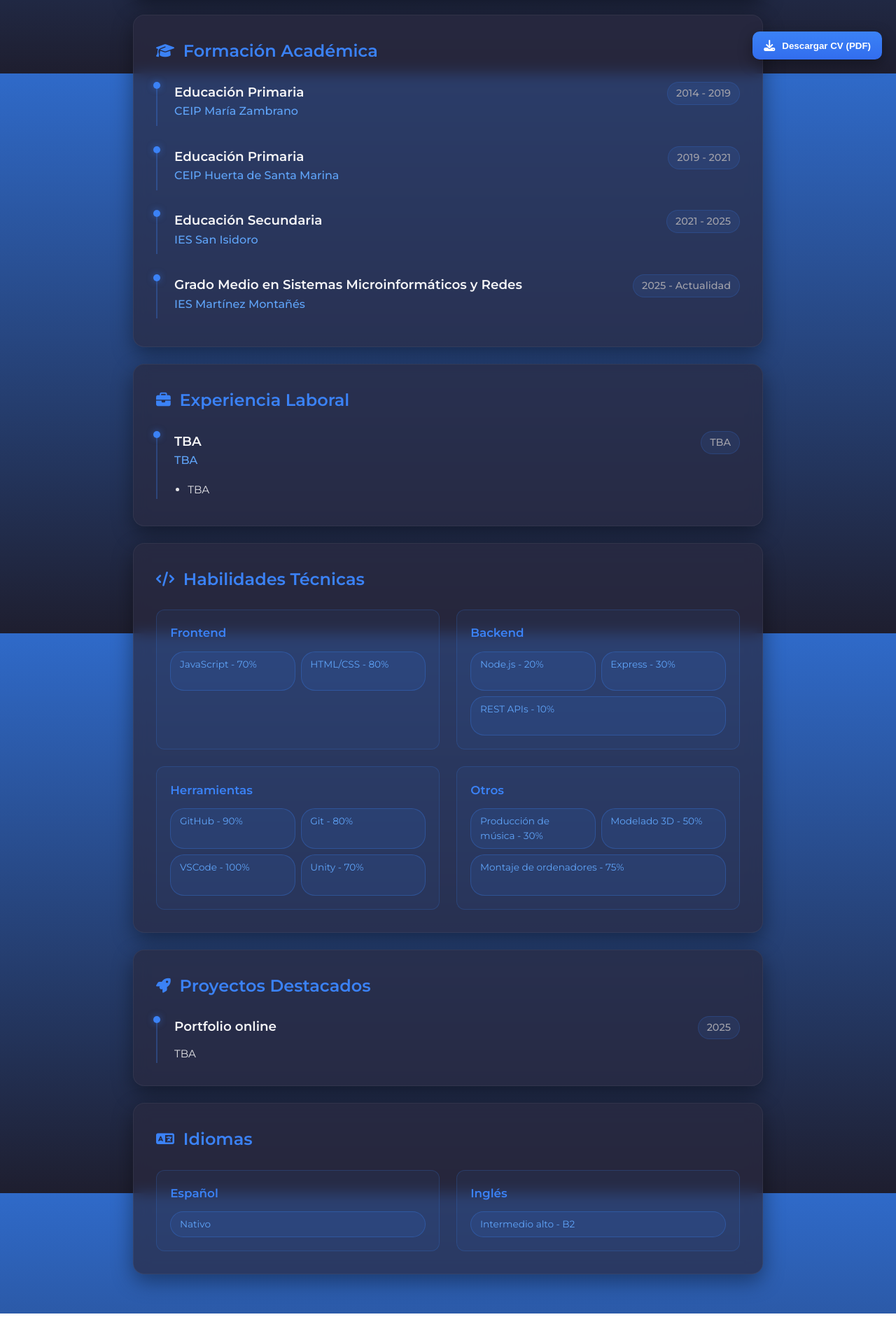
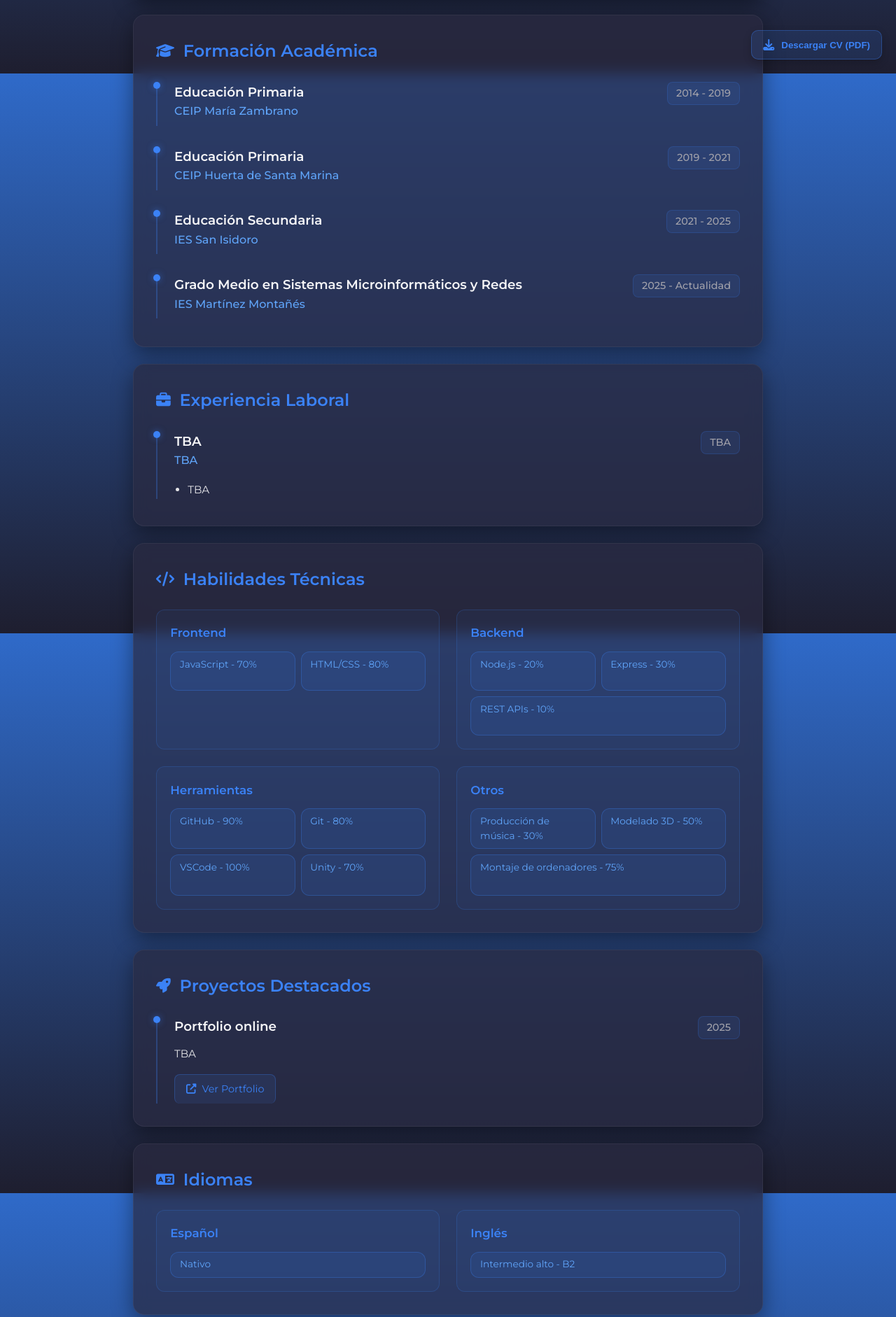
Before and after one commit to xWalfie-SMR/xWalfie-SMR.github.io, a plain HTML site: page cvs/index.html in a window 1280 px wide. Shown: the part 695-2577 px from the top of the page at 70% size. Drawn offline with Linux system fonts and the light colour scheme.

Commit message:
CV styling

```diff
--- a/cvs/index.html
+++ b/cvs/index.html
@@ -33,8 +33,15 @@
         box-sizing: border-box;
       }
 
-      html {
-        scroll-behavior: smooth;
+      /* No scrollbar */
+      body::-webkit-scrollbar {
+        display: none;
+      }
+
+      @supports (scrollbar-width: none) {
+        html {
+          scrollbar-width: none;
+        }
       }
 
       body {
@@ -44,6 +51,8 @@
         color: var(--text-primary);
         line-height: 1.6;
         padding: 2rem 1rem;
+        overflow-x: hidden;
+        overflow-y: auto;
       }
 
       .cv-container {
@@ -76,6 +85,12 @@
         border: 1px solid rgba(255, 255, 255, 0.05);
         position: relative;
         overflow: hidden;
+        transition: transform 0.3s ease, box-shadow 0.3s ease;
+      }
+
+      .cv-header:hover {
+        transform: translateY(-4px) scale(1.02);
+        box-shadow: 0 15px 35px rgba(0, 0, 0, 0.5);
       }
 
       .cv-header::before {
@@ -168,6 +183,7 @@
         border: 1px solid rgba(59, 130, 246, 0.2);
         position: relative;
         overflow: hidden;
+        transition: all 0.3s ease;
       }
 
       .terminal-banner::before {
@@ -196,6 +212,11 @@
         }
       }
 
+      .terminal-banner:hover {
+        box-shadow: 0 15px 35px rgba(0, 0, 0, 0.5);
+        transform: scale(1.02);
+      }
+
       .terminal-prompt {
         color: #4ade80;
         font-weight: bold;
@@ -215,7 +236,7 @@
       }
 
       .cv-section:hover {
-        transform: translateY(-4px);
+        transform: translateY(-4px) scale(1.02);
         box-shadow: 0 15px 35px rgba(0, 0, 0, 0.5);
       }
 
@@ -290,7 +311,7 @@
         font-weight: 500;
         padding: 0.25rem 0.75rem;
         background: rgba(59, 130, 246, 0.1);
-        border-radius: 20px;
+        border-radius: 8px;
         border: 1px solid rgba(59, 130, 246, 0.2);
       }
 
@@ -319,17 +340,14 @@
       /* Skills Section */
       .skills-grid {
         display: grid;
-        /* Two columns: when there are 2 items they split 50/50. If there's 1 item it will be forced to span both columns. Additional items wrap into new rows of two. */
         grid-template-columns: repeat(2, minmax(0, 1fr));
         gap: 1.5rem;
       }
 
-      /* If the grid contains exactly one child, make it span both columns (full width) */
       .skills-grid > :only-child {
         grid-column: 1 / -1;
       }
 
-      /* Languages Section - similar to skills-grid but without flex-fill behavior */
       .languages-grid {
         display: grid;
         grid-template-columns: repeat(2, minmax(0, 1fr));
@@ -340,7 +358,6 @@
         grid-column: 1 / -1;
       }
 
-      /* Languages categories size naturally to content (no flex-fill) */
       .languages-grid .skill-category {
         display: block;
       }
@@ -363,7 +380,7 @@
 
       .skill-category:hover {
         background: rgba(59, 130, 246, 0.1);
-        transform: translateY(-4px);
+        transform: translateY(-4px) scale(1.02);
         box-shadow: 0 8px 20px rgba(59, 130, 246, 0.2);
       }
 
@@ -379,27 +396,22 @@
         display: grid;
         grid-template-columns: repeat(2, minmax(0, 1fr));
         gap: 0.5rem;
-        /* Explicit row sizing for strict fractional heights - defaults to two equal rows */
         grid-template-rows: 1fr 1fr;
         align-items: stretch;
         justify-items: stretch;
-        /* Fill remaining height in the category to ensure consistent block size */
         flex: 1;
         min-height: 120px;
       }
 
-      /* Single tag: span both columns, occupy full height */
       .skill-tags > :only-child {
         grid-column: 1 / -1;
         grid-row: 1 / -1;
       }
 
-      /* Three tags: top two occupy 50% height each (half width), third spans both columns (50% height, full width) */
       .skill-tags > :nth-child(3):nth-last-child(1) {
         grid-column: 1 / -1;
       }
 
-      /* Four or more tags: each cell occupies exactly 1/4 of the total grid (strict fractional sizing) */
       .skill-tag {
         display: flex;
         align-items: flex-start;
@@ -414,7 +426,7 @@
         padding: 0.4rem 0.8rem;
         background: rgba(59, 130, 246, 0.1);
         border: 1px solid rgba(59, 130, 246, 0.3);
-        border-radius: 20px;
+        border-radius: 12px;
         color: var(--secondary-blue);
         font-size: 0.85rem;
         transition: all 0.3s ease;
@@ -540,22 +552,18 @@
         right: 20px;
         bottom: 20px;
         z-index: 2000;
-        background: linear-gradient(
-          180deg,
-          var(--primary-blue),
-          var(--button-primary)
-        );
-        color: #fff;
+        background: rgba(59, 130, 246, 0.15);
+        border: 1px solid rgba(59, 130, 246, 0.35);
+        color: var(--primary-blue);
         padding: 12px 16px;
         border-radius: 10px;
-        box-shadow: 0 6px 20px rgba(0, 0, 0, 0.35);
+        box-shadow: 0 4px 12px rgba(0, 0, 0, 0.2);
         display: inline-flex;
         gap: 10px;
         align-items: center;
         text-decoration: none;
         font-weight: 600;
-        transition: transform 0.12s ease, box-shadow 0.12s ease;
-        border: none;
+        transition: all 0.3s ease;
         cursor: pointer;
       }
 
@@ -564,8 +572,9 @@
       }
 
       .download-cv-btn:hover {
-        transform: translateY(-3px);
-        box-shadow: 0 10px 30px rgba(0, 0, 0, 0.45);
+        background: rgba(59, 130, 246, 0.25);
+        transform: translateY(-3px) scale(1.02);
+        box-shadow: 0 6px 20px rgba(0, 0, 0, 0.3);
       }
 
       @media (max-width: 480px) {
@@ -772,7 +781,15 @@
             <div class="item-title">Portfolio online</div>
             <div class="item-date">2025</div>
           </div>
-          <div class="item-description">TBA</div>
+          <div class="item-description">
+            TBA
+            <div style="margin-top: 1rem;">
+              <a href="https://xwalfie-smr.github.io/" target="_blank" rel="noopener noreferrer" style="display: inline-flex; align-items: center; gap: 0.5rem; padding: 0.5rem 1rem; background: rgba(59, 130, 246, 0.1); border: 1px solid rgba(59, 130, 246, 0.3); border-radius: 8px; color: var(--primary-blue); text-decoration: none; font-size: 0.9rem; transition: all 0.3s ease;" onmouseover="this.style.background='rgba(59, 130, 246, 0.2)'; this.style.transform='scale(1.05)';" onmouseout="this.style.background='rgba(59, 130, 246, 0.1)'; this.style.transform='scale(1)';">
+                <i class="fas fa-external-link-alt"></i>
+                <span>Ver Portfolio</span>
+              </a>
+            </div>
+          </div>
         </div>
       </div>
 
@@ -812,18 +829,17 @@
     </button>
 
     <script>
-      // Ultra-smooth scroll with perfect frame timing (from portfolio script.js)
       let targetScrollPosition = window.scrollY;
       let currentScrollPosition = window.scrollY;
       let scrollAnimationFrame = null;
       let scrollLastFrameTime = performance.now();
 
       function smoothScrollAnimation(currentTime) {
-        const deltaTime = (currentTime - scrollLastFrameTime) / 16.67; // Normalize to 60fps
+        const deltaTime = (currentTime - scrollLastFrameTime) / 16.67;
         scrollLastFrameTime = currentTime;
 
         const diff = targetScrollPosition - currentScrollPosition;
-        const delta = diff * 0.12 * Math.min(deltaTime, 2); // Frame-independent, capped at 2x
+        const delta = diff * 0.12 * Math.min(deltaTime, 2);
 
         if (Math.abs(diff) < 0.5) {
           currentScrollPosition = targetScrollPosition;
--- a/style.css
+++ b/style.css
@@ -83,8 +83,6 @@ body {
 /* Global Styles */
 html {
   overflow-anchor: none;
-  scroll-behavior: smooth;
-  will-change: scroll-position;
 }
 
 .page-container {
@@ -100,7 +98,7 @@ html {
   z-index: 1;
 }
 
-/* Hero Section - Enhanced */
+/* Hero Section */
 #hero {
   text-align: center;
   margin-bottom: 3vh;
@@ -361,7 +359,7 @@ html {
 .tech-item::after {
   content: attr(title);
   position: absolute;
-  bottom: -40px; /* Increased from -35px for more space */
+  bottom: -40px;
   left: 50%;
   transform: translateX(-50%) translateY(5px);
   font-size: clamp(0.65rem, 1.2vw, 0.75rem);
@@ -383,7 +381,7 @@ html {
 .tech-item::before {
   content: "";
   position: absolute;
-  bottom: -13px; /* Increased from -8px to match the new tooltip spacing */
+  bottom: -13px;
   left: 50%;
   transform: translateX(-50%);
   width: 0;
```
Also changed, not shown: script.js (+4 -8 lines).
